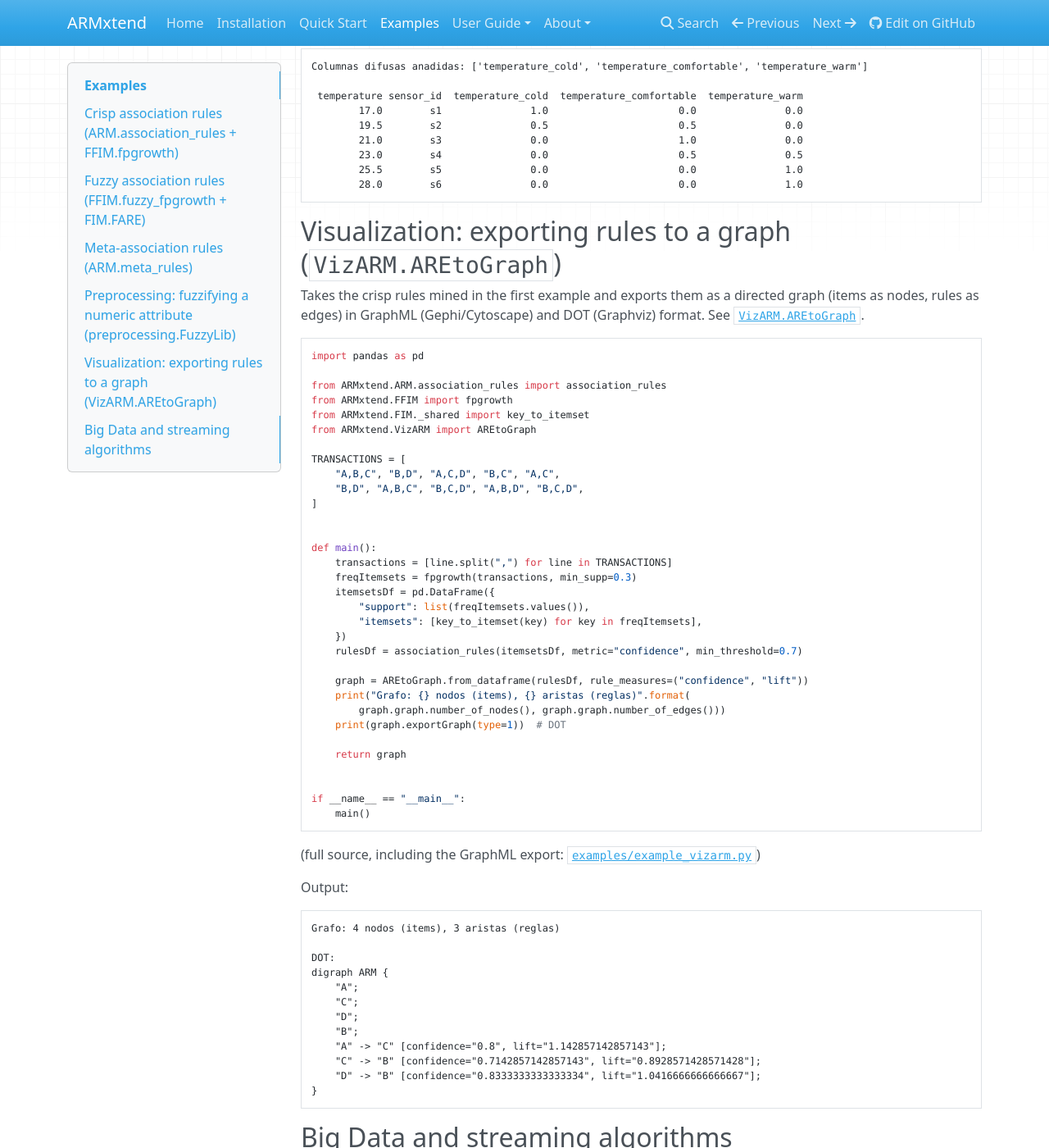
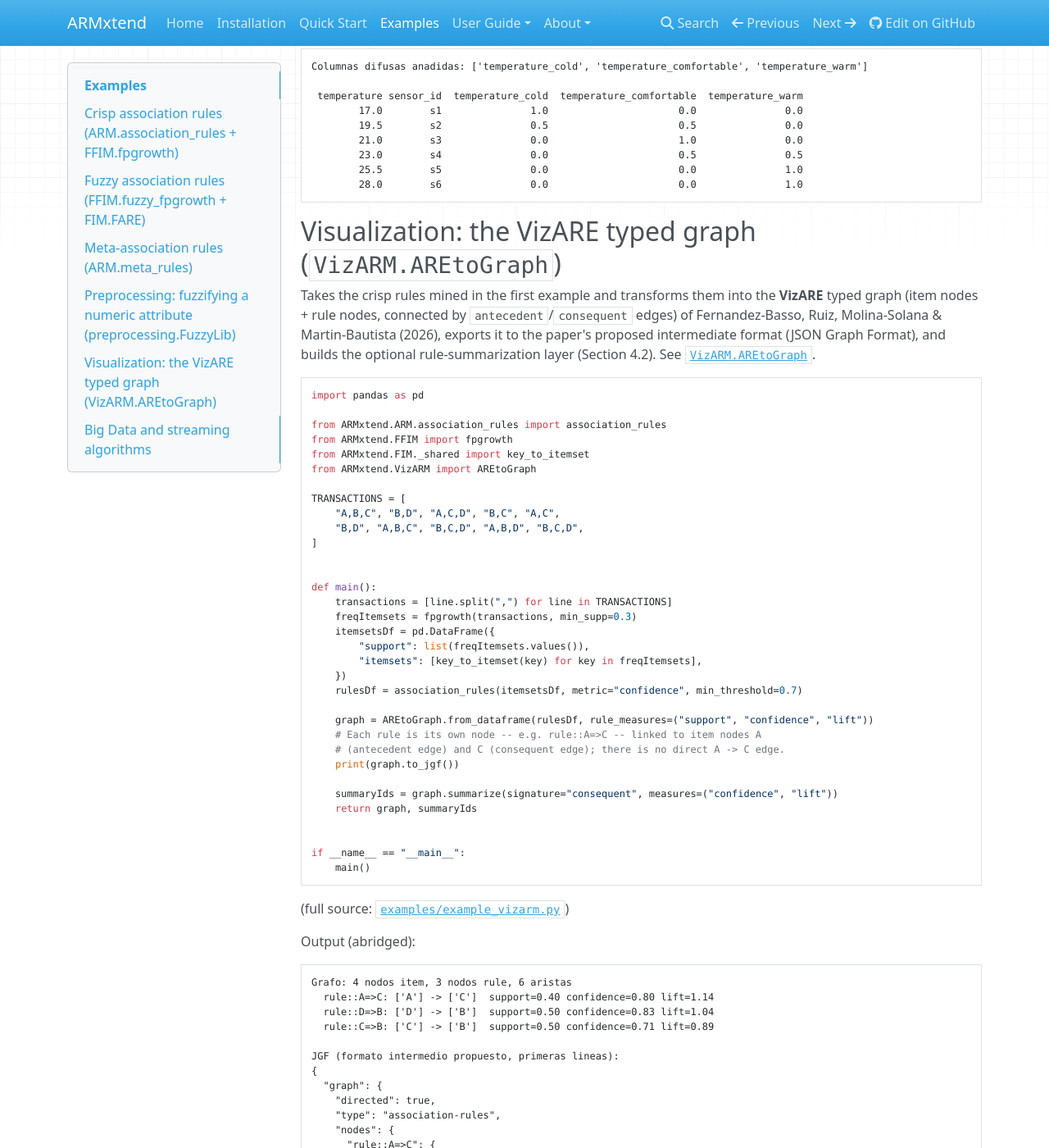
Before and after one commit to cjferba/ARMxtend, an MkDocs documentation site: the page built from docs/sources/examples.md, in a window 1280 px wide and 1400 px high, scrolled down 4559 px. Shown: the whole window at 82% size. Built offline with MkDocs 1.6.1, drawn with Linux system fonts in a browser that asks for light colours; nearby versions of some CDN libraries; some of the changed text lies outside the part shown.

Commit message:
Redesign VizARM around the VizARE typed item/rule graph
Following Fernandez-Basso, Ruiz, Molina-Solana & Martin-Bautista (2026),
"VizARE: An Intermediate Representation to Support the Visualization of
Association Rules in Data Mining" (Future Internet, 18(7), 374):

- AREtoGraph now builds a graph with two node types (item/rule) linked
  by directed antecedent/consequent edges, instead of a flat item-to-item
  graph with rule measures on the edges. This correctly represents rules
  with multiple antecedent/consequent items (previously only encodable
  as a joined string), and matches the paper's Algorithm 1 (RulesToGraph).
- Added a native JSON Graph Format (JGF) exporter (to_jgf/to_jgf_dict,
  exportGraph(type=0)) -- the paper's proposed intermediate form for
  interoperability with MongoDB/Neo4j/D3.js/Bokeh -- alongside the
  existing GraphML/DOT exports (renumbered to type=1/2, raw graph now
  type=3).
- Added the optional rule-summarization layer (Section 4.2): summarize()
  groups equivalent rules by antecedent/consequent/both and aggregates
  their measures (min/max/mean/quantiles) into 'summary' nodes for
  exploring large rule sets without losing traceability to the originals.
- Updated tests/test_vizarm.py, examples/example_vizarm.py, and the
  VizARM/quick-start/examples doc pages to match; added the paper to
  docs/sources/cite.md.

Also rebuilt docs/site/ against the updated pages.

Co-Authored-By: Claude Sonnet 5 <noreply@anthropic.com>

````diff
--- a/docs/sources/examples.md
+++ b/docs/sources/examples.md
@@ -255,10 +255,12 @@ Columnas difusas anadidas: ['temperature_cold', 'temperature_comfortable', 'temp
         28.0        s6               0.0                      0.0               1.0
 ```
 
-## Visualization: exporting rules to a graph (`VizARM.AREtoGraph`)
+## Visualization: the VizARE typed graph (`VizARM.AREtoGraph`)
 
-Takes the crisp rules mined in the first example and exports them as a directed graph (items as
-nodes, rules as edges) in GraphML (Gephi/Cytoscape) and DOT (Graphviz) format. See
+Takes the crisp rules mined in the first example and transforms them into the **VizARE** typed
+graph (item nodes + rule nodes, connected by `antecedent`/`consequent` edges) of Fernandez-Basso,
+Ruiz, Molina-Solana & Martin-Bautista (2026), exports it to the paper's proposed intermediate
+format (JSON Graph Format), and builds the optional rule-summarization layer (Section 4.2). See
 [`VizARM.AREtoGraph`](user_guide/VizARM.md).
 
 ```python
@@ -284,36 +286,50 @@ def main():
     })
     rulesDf = association_rules(itemsetsDf, metric="confidence", min_threshold=0.7)
 
-    graph = AREtoGraph.from_dataframe(rulesDf, rule_measures=("confidence", "lift"))
-    print("Grafo: {} nodos (items), {} aristas (reglas)".format(
-        graph.graph.number_of_nodes(), graph.graph.number_of_edges()))
-    print(graph.exportGraph(type=1))  # DOT
+    graph = AREtoGraph.from_dataframe(rulesDf, rule_measures=("support", "confidence", "lift"))
+    # Each rule is its own node -- e.g. rule::A=>C -- linked to item nodes A
+    # (antecedent edge) and C (consequent edge); there is no direct A -> C edge.
+    print(graph.to_jgf())
 
-    return graph
+    summaryIds = graph.summarize(signature="consequent", measures=("confidence", "lift"))
+    return graph, summaryIds
 
 
 if __name__ == "__main__":
     main()
 ```
 
-(full source, including the GraphML export: [`examples/example_vizarm.py`](https://github.com/cjferba/ARMxtend/blob/master/examples/example_vizarm.py))
+(full source: [`examples/example_vizarm.py`](https://github.com/cjferba/ARMxtend/blob/master/examples/example_vizarm.py))
 
-Output:
+Output (abridged):
 
 ```text
-Grafo: 4 nodos (items), 3 aristas (reglas)
+Grafo: 4 nodos item, 3 nodos rule, 6 aristas
+  rule::A=>C: ['A'] -> ['C']  support=0.40 confidence=0.80 lift=1.14
+  rule::D=>B: ['D'] -> ['B']  support=0.50 confidence=0.83 lift=1.04
+  rule::C=>B: ['C'] -> ['B']  support=0.50 confidence=0.71 lift=0.89
 
-DOT:
-digraph ARM {
-    "A";
-    "C";
-    "D";
-    "B";
-    "A" -> "C" [confidence="0.8", lift="1.142857142857143"];
-    "C" -> "B" [confidence="0.7142857142857143", lift="0.8928571428571428"];
-    "D" -> "B" [confidence="0.8333333333333334", lift="1.0416666666666667"];
-}
+JGF (formato intermedio propuesto, primeras lineas):
+{
+  "graph": {
+    "directed": true,
+    "type": "association-rules",
+    "nodes": {
+      "rule::A=>C": {
+        "label": "A -> C",
+        "metadata": {
+          "kind": "rule",
+          "group": "rule",
+          "support": 0.4,
+          "confidence": 0.8,
+
+Resumen por consecuente (2 grupos):
+  1 reglas -> ['C']  confidence en [0.80, 0.80] (media 0.80)
+  2 reglas -> ['B']  confidence en [0.71, 0.83] (media 0.77)
 ```
+
+GraphML (Gephi/Cytoscape/NetworkX) and DOT (Graphviz) exports are still available as
+`graph.exportGraph(type=1)`/`type=2`, for tools that don't consume JGF directly.
 
 ## Big Data and streaming algorithms
 
--- a/docs/sources/user_guide/VizARM.md
+++ b/docs/sources/user_guide/VizARM.md
@@ -1,14 +1,23 @@
 # `VizARM.AREtoGraph`
 
-Exports a set of association rules as a directed graph -- one node per item, one edge per rule,
-with the rule's assessment measures (confidence, lift, certainty factor, ...) as edge attributes --
-in a standard format that can be opened directly in [Gephi](https://gephi.org/),
-[Cytoscape](https://cytoscape.org/) or [Graphviz](https://graphviz.org/).
+Transforms a set of association rules into the **VizARE** typed graph, following:
+
+> Fernandez-Basso, C., Ruiz, M.D., Molina-Solana, M., Martin-Bautista, M.J. (2026).
+> [VizARE: An Intermediate Representation to Support the Visualization of Association Rules in Data Mining](https://doi.org/10.3390/fi18070374).
+> Future Internet, 18(7), 374. See [Citing ARMxtend](../cite.md).
+
+Unlike a flat item-to-item graph (where an edge would join every antecedent item directly to
+every consequent item, losing the rule's structure as soon as it has more than one item per
+side), VizARE uses **two node types** -- `item` and `rule` -- connected by directed edges with an
+explicit semantic role: `antecedent` (item -> rule) and `consequent` (rule -> item). A rule's
+measures of interest (support, confidence, lift, ...) live as attributes of its own **rule node**,
+not of an edge, and a rule with several antecedent/consequent items is simply a rule node with
+several incoming/outgoing edges -- no ambiguity, no information lost.
 
 ## Building the graph
 
 ```python
-AREtoGraph.from_dataframe(rules_df, rule_measures=("confidence", "lift"))
+AREtoGraph.from_dataframe(rules_df, rule_measures=("support", "confidence", "lift"))
 ```
 
 The most convenient entry point: builds the graph directly from a rules `pandas.DataFrame`, in the
@@ -17,36 +26,88 @@ same format returned by [`ARM.association_rules`](ARM/association_rules.md) or
 `frozenset`s of items, plus one column per measure named in `rule_measures`).
 
 ```python
-from ARMxtend.ARM import association_rules
+from ARMxtend.ARM.association_rules import association_rules
 from ARMxtend.VizARM import AREtoGraph
 
 rules = association_rules(freq_itemsets_df, metric="confidence", min_threshold=0.5)
-graph = AREtoGraph.from_dataframe(rules, rule_measures=("confidence", "certainty_factor"))
+graph = AREtoGraph.from_dataframe(rules, rule_measures=("support", "confidence", "certainty_factor"))
 ```
+
+Or build it rule by rule with `add_rule(antecedent, consequent, measures)` (Algorithm 1,
+*RulesToGraph*, of the paper) -- useful when the rules don't come from a DataFrame:
+
+```python
+graph = AREtoGraph()
+graph.add_rule(["temperature_cold", "occupation_low"], ["hvac_off"],
+               measures={"support": 0.31, "confidence": 0.87})
+```
+
+Item nodes get a `group` attribute -- the attribute name of the item, used by the paper for
+indexing/visualization -- inferred by default from the `attribute_value` naming convention already
+used by [`preprocessing.FuzzyLib`](preprocessing/FuzzyLib.md) (e.g. `"temperature_cold"` ->
+group `"temperature"`); pass your own `item_group_fn(item) -> str` to `add_rule`/`from_dataframe`
+to override it.
 
 Alternatively, `AREtoGraph(path, MeasuresRules, MeasuresItems=None, SepRule=";", SepFI=";",
 SepItems=",")` loads rules from a CSV file with `antecedents`/`consequents` columns (items joined
 by `SepItems`) plus one column per measure in `MeasuresRules`; `load_item_measures(path)` attaches
 per-item measures (e.g. support) from a second CSV.
 
+## Rule summarization (optional)
+
+```python
+graph.summarize(signature="antecedent_consequent", measures=("support", "confidence"))
+```
+
+Section 4.2 of the paper: when the rule set is large, inspecting one node per rule becomes
+cluttered. `summarize` adds a `summary` node per group of rules sharing the same *signature*
+(`"antecedent"`, `"consequent"`, or `"antecedent_consequent"`, the default), aggregating each
+measure's `min`/`max`/`mean`/quantiles across the group and keeping a `members` list of the
+original rule ids for drill-down. Summary nodes connect to the *same* item nodes, with the same
+`antecedent`/`consequent` semantics as regular rule nodes, so a visualization tool can render
+either the full rule-level graph or the summarized one:
+
+```python
+for summaryId in graph.summarize(signature="consequent"):
+    data = graph.graph.nodes[summaryId]
+    print(data["rule_count"], "rules ->", data["members"])
+```
+
 ## Exporting
 
 ```python
-graph.exportGraph(type=0)   # GraphML string (Gephi / Cytoscape)
-graph.exportGraph(type=1)   # DOT string (Graphviz)
-graph.exportGraph(type=2)   # the underlying networkx.DiGraph
+graph.exportGraph(type=0)   # JGF (JSON Graph Format) -- the paper's proposed intermediate form
+graph.exportGraph(type=1)   # GraphML string (Gephi / Cytoscape / NetworkX)
+graph.exportGraph(type=2)   # DOT string (Graphviz)
+graph.exportGraph(type=3)   # the underlying networkx.DiGraph
 ```
 
+JGF (also available directly as `graph.to_jgf()` / `graph.to_jgf_dict()`) is the format proposed by
+the paper as an interoperability layer between rule-mining algorithms and visualization tools --
+it can be stored as-is in a document database (MongoDB) or loaded into a graph database (Neo4j) for
+querying, and is natively understood by graph-visualization libraries such as
+[D3.js](https://d3js.org/), [Bokeh](https://bokeh.org/), [Gephi](https://gephi.org/) or
+[NetworkX](https://networkx.org/):
+
 ```python
-dot = graph.exportGraph(type=1)
-print(dot)
-# digraph ARM {
-#     "bread";
-#     "milk";
-#     "bread" -> "milk" [confidence="0.6", certainty_factor="-0.25"];
+graph = AREtoGraph.from_dataframe(rules)
+print(graph.to_jgf())
+# {
+#   "graph": {
+#     "directed": true,
+#     "type": "association-rules",
+#     "nodes": {
+#       "A": {"label": "A", "metadata": {"kind": "item", "group": "A"}},
+#       "rule::A=>C": {"label": "A -> C", "metadata": {"kind": "rule", "support": 0.4, "confidence": 0.8, ...}}
+#     },
+#     "edges": [
+#       {"source": "A", "target": "rule::A=>C", "relation": "antecedent", "metadata": {}},
+#       {"source": "rule::A=>C", "target": "C", "relation": "consequent", "metadata": {}}
+#     ]
+#   }
 # }
 ```
 
-Write the result to a `.graphml`/`.dot` file to open it in your graph visualization tool of choice,
-or work with the `networkx.DiGraph` (`type=2`) directly for further analysis (centrality, community
-detection, etc.) using [networkx](https://networkx.org/).
+Write the GraphML/DOT result to a `.graphml`/`.dot` file to open it in your graph visualization
+tool of choice, or work with the `networkx.DiGraph` (`type=3`) directly for further analysis
+(centrality, community detection, ...) using [networkx](https://networkx.org/).
````
Also changed, not shown: docs/sources/cite.md (+21 -0 lines), docs/sources/index.md (+1 -1 lines), docs/sources/quick-start.md (+5 -3 lines), README.md, docs/site/cite/index.html, docs/site/examples/index.html, docs/site/index.html, docs/site/quick-start/index.html, docs/site/search/search_index.json, docs/site/user_guide/VizARM/index.html, 3 other files.
